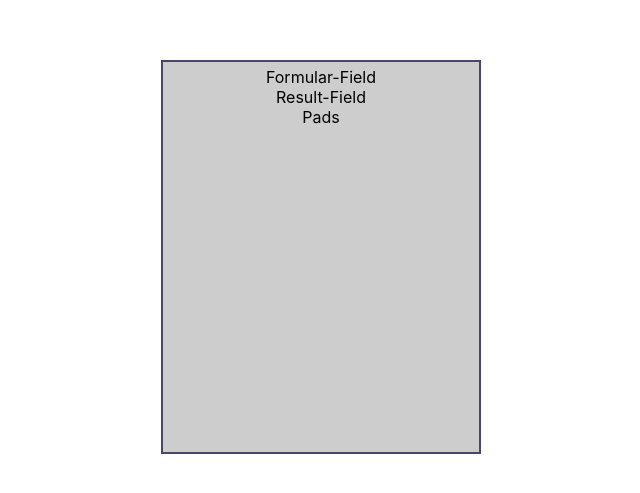
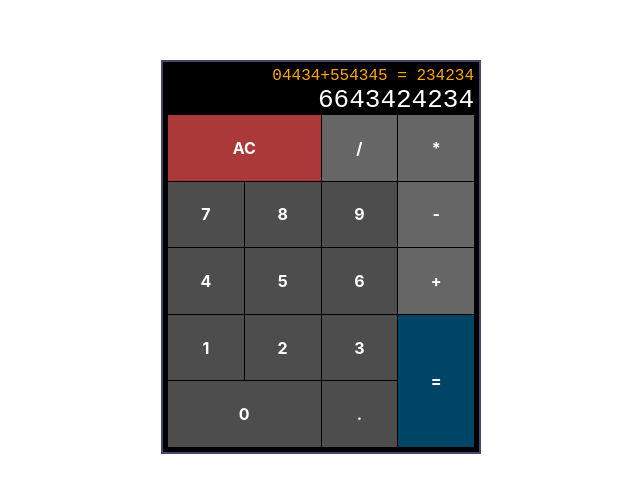
Before and after one commit to LE-Smith/freecodecamp-calculator, a React (Create React App) app: page / in a window 1280 px wide. Shown: the part 143-636 px from the top of the page, without its empty margins (319-959 px from the left). Built offline with nearby package versions, Linux system fonts and the light colour scheme.

Commit message:
finish layout

```diff
--- a/src/App.css
+++ b/src/App.css
@@ -7,6 +7,6 @@
   box-sizing: border-box;
   border: 2px solid #47476b;
   padding: 5px;
-  background: rgb(205, 205, 205);
+  background: black;
   width: 320px;
 }
--- a/src/App.js
+++ b/src/App.js
@@ -1,14 +1,14 @@
 import './App.css';
 
-import Formula from './components/Formula';
-import Result from './components/Result';
-import Pads from './components/Pads';
+import Formula from './components/Formula/Formula';
+import Result from './components/Result/Result';
+import Pads from './components/Pads/Pads';
 
 function App() {
   return (
     <div className="App">
-      <Formula />
-      <Result />
+      <Formula text="04434+554345 = 234234"/>
+      <Result text="6643424234"/>
       <Pads />
     </div>
   );
--- /dev/null
+++ b/src/components/Formula/Formula.css
@@ -0,0 +1,8 @@
+#formula {
+    background-color: black;
+    width: 100%;
+    color: orange;
+    text-align: right;
+    font-family: monospace;
+    font-size: 16px;
+}
--- a/src/components/Formula.js
+++ b/src/components/Formula/Formula.js
@@ -1,10 +1,11 @@
 import React from 'react';
+import './Formula.css';
 
 const Formula = props => {
 
     return (
-        <div>
-            Formular-Field
+        <div id="formula">
+            {props.text}
         </div>
     )
 
--- a/src/components/Pads.js
+++ /dev/null
@@ -1,13 +0,0 @@
-import React from 'react';
-
-const Pads = props => {
-
-    return (
-        <div>
-            Pads
-        </div>
-    )
-
-}
-
-export default Pads;
--- /dev/null
+++ b/src/components/Pads/Pads.css
@@ -0,0 +1,56 @@
+#pads {
+    display: grid;
+    grid-template-columns: repeat(4, 1fr);
+    grid-template-rows: repeat(5, 1fr);
+    height: 100%;
+    width: 100%;
+    grid-template-areas:
+    "clear clear divide multiply"
+    "seven eight nine subtract"
+    "four five six add"
+    "one two three equals"
+    "zero zero decimal equals";
+    column-gap: 1px;
+    row-gap: 1px;
+}
+
+#clear {
+    grid-area: clear;
+    background-color: #AC3939;
+}
+
+#zero {
+    grid-area: zero;
+}
+
+#equals {
+    grid-area: equals;
+    background-color: #004466;
+}
+
+.light-grey {
+    background-color: #666666;
+}
+
+.dark-grey {
+    background-color: #4D4D4D;
+}
+
+
+
+
+#pads div {
+    display: flex;
+    justify-content: center;
+    align-items: center;
+    height: 100%;
+    width: 100%;
+    color: white;
+    font-weight: bold;
+    box-sizing: border-box;
+}
+
+#pads div:hover {
+    border: 1px solid rgb(128, 128, 128);
+
+}
--- /dev/null
+++ b/src/components/Pads/Pads.jsx
@@ -0,0 +1,30 @@
+import React from 'react';
+import './Pads.css';
+
+const Pads = props => {
+
+    return (
+        <div id="pads">
+            <div id="clear">AC</div>
+            <div class="light-grey" id="divide">/</div>
+            <div class="light-grey" id="multiply">*</div>
+            <div class="dark-grey" id="seven">7</div>
+            <div class="dark-grey" id="eight">8</div>
+            <div class="dark-grey" id="nine">9</div>
+            <div class="light-grey" id="subtract">-</div>
+            <div class="dark-grey" id="four">4</div>
+            <div class="dark-grey" id="five">5</div>
+            <div class="dark-grey" id="six">6</div>
+            <div class="light-grey" id="add">+</div>
+            <div class="dark-grey" id="one">1</div>
+            <div class="dark-grey" id="two">2</div>
+            <div class="dark-grey" id="three">3</div>
+            <div class="dark-grey" id="zero">0</div>
+            <div class="dark-grey" id="decimal">.</div>
+            <div id="equals">=</div>
+        </div>
+    )
+
+}
+
+export default Pads;
--- /dev/null
+++ b/src/components/Result/Result.css
@@ -0,0 +1,8 @@
+#display {
+    background-color: black;
+    width: 100%;
+    color: white;
+    text-align: right;
+    font-family: monospace;
+    font-size: 26px;
+}
--- a/src/components/Result.js
+++ b/src/components/Result/Result.js
@@ -1,10 +1,11 @@
 import React from 'react';
+import './Result.css';
 
 const Result = props => {
 
     return (
-        <div>
-            Result-Field
+        <div id="display">
+            {props.text}
         </div>
     )
 
```
